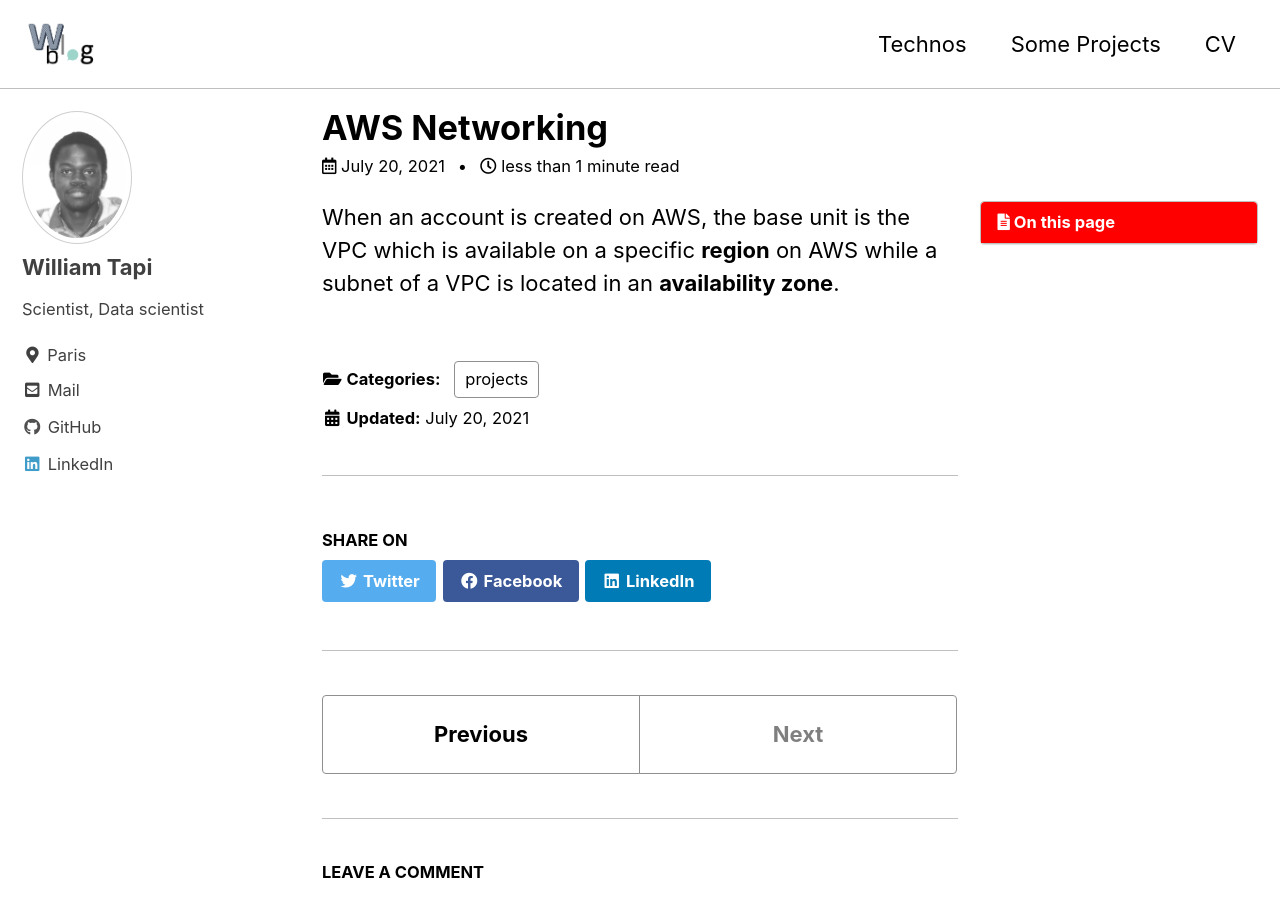
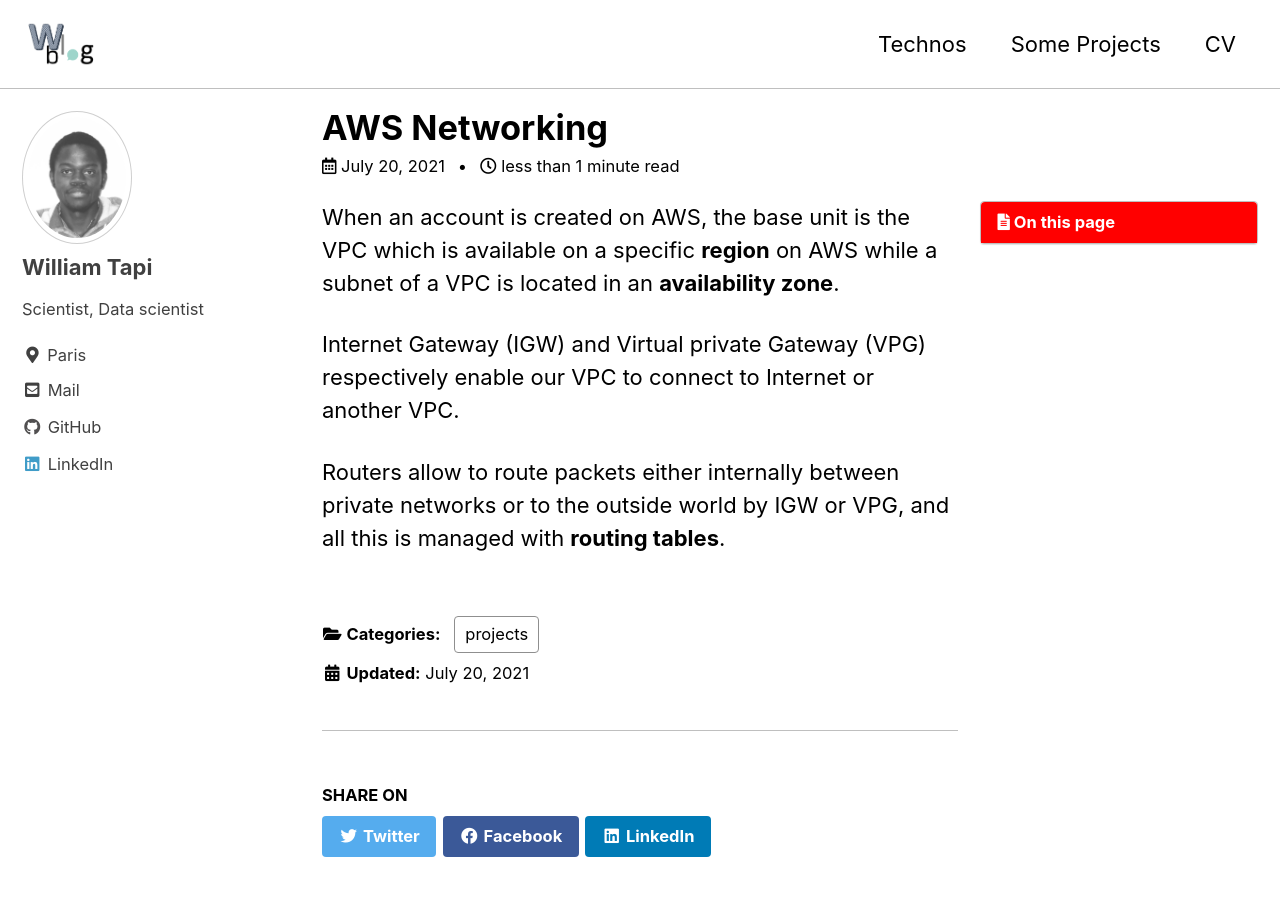
Before and after one commit to Will007-max/Will007-max.github.io, a Jekyll site: the page built from _posts/2021-07-20-aws_vpc.md, in a window 1280 px wide and 900 px high. Built offline with Jekyll 4.4.1, drawn with Linux system fonts in a browser that asks for light colours; cached includes are drawn as plain includes.

Commit message:
new changes aws

```diff
--- a/_posts/2021-07-20-aws_vpc.md
+++ b/_posts/2021-07-20-aws_vpc.md
@@ -16,3 +16,9 @@
 When an account is created on AWS, the base unit is the VPC which is available
 on a specific **region** on AWS while a subnet of a VPC is located in an
 **availability zone**.
+
+Internet Gateway (IGW) and Virtual private Gateway (VPG) respectively enable our
+VPC to connect to Internet or another VPC.
+
+Routers allow to route packets either internally between private networks or to
+the outside world by IGW or VPG, and all this is managed with **routing tables**.
```
Also changed, not shown: assets/images/aws_storage.png, 1 other file.
